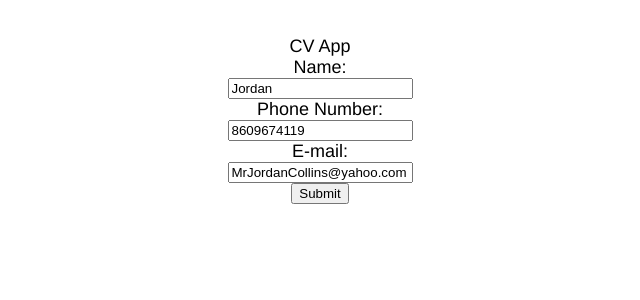
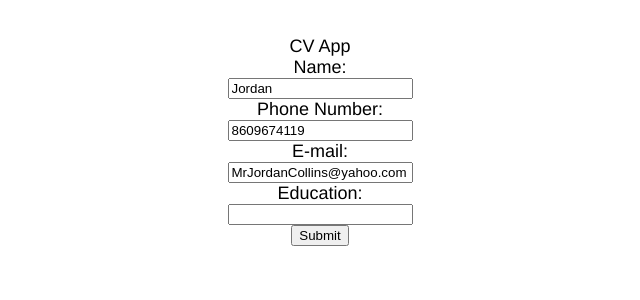
Before and after one commit to Shin-Issei/CVFormApp, a React (Create React App) app: page / in a window 1280 px wide. Shown: the top 300 px of the page, without its empty margins (320-960 px from the left). Built offline with nearby package versions, Linux system fonts and the light colour scheme.

Commit message:
Add section for education.
Update App component state to receive new sections

```diff
--- a/src/components/App.js
+++ b/src/components/App.js
@@ -10,6 +10,10 @@ class App extends React.Component {
       name: "Jordan",
       phone: "8609674119",
       email: "MrJordanCollins@yahoo.com",
+      education:"",
+      degree:"",
+      prevJobs:"",
+      skills:"",
     };
     this.updateReactState = this.updateReactState.bind(this);
     this.displayMode = this.displayMode.bind(this);
@@ -39,7 +43,7 @@ class App extends React.Component {
       return ( // Replace with dedicated display component
         <div id='main'>
           CV App
-          <Display name={this.state.name} phone={this.state.phone} email={this.state.email}/>
+          <Display name={this.state.name} phone={this.state.phone} email={this.state.email} education={this.state.education}/>
           <button onClick={this.editMode}>Edit</button>
         </div>
       );
@@ -66,6 +70,12 @@ class App extends React.Component {
             value={this.state.email}
             onChange={this.updateReactState}
           />
+          <label>Education: </label>
+          <input
+            name="education"
+            value={this.state.education}
+            onChange={this.updateReactState}
+          />
           <button onClick={this.displayMode}>Submit</button>
         </form>
       </div>
--- a/src/components/Display.js
+++ b/src/components/Display.js
@@ -1,12 +1,15 @@
 
 
 function Display(props) {
+
   return (
     <div className="Display">
         Contact Information
       <div>Name: {props.name}</div>
       <div>Phone: {props.phone}</div>
       <div>E-mail: {props.email}</div>
+      Educational Experience
+      <div>College: {props.education}</div>
     </div>
   );
 }
```
